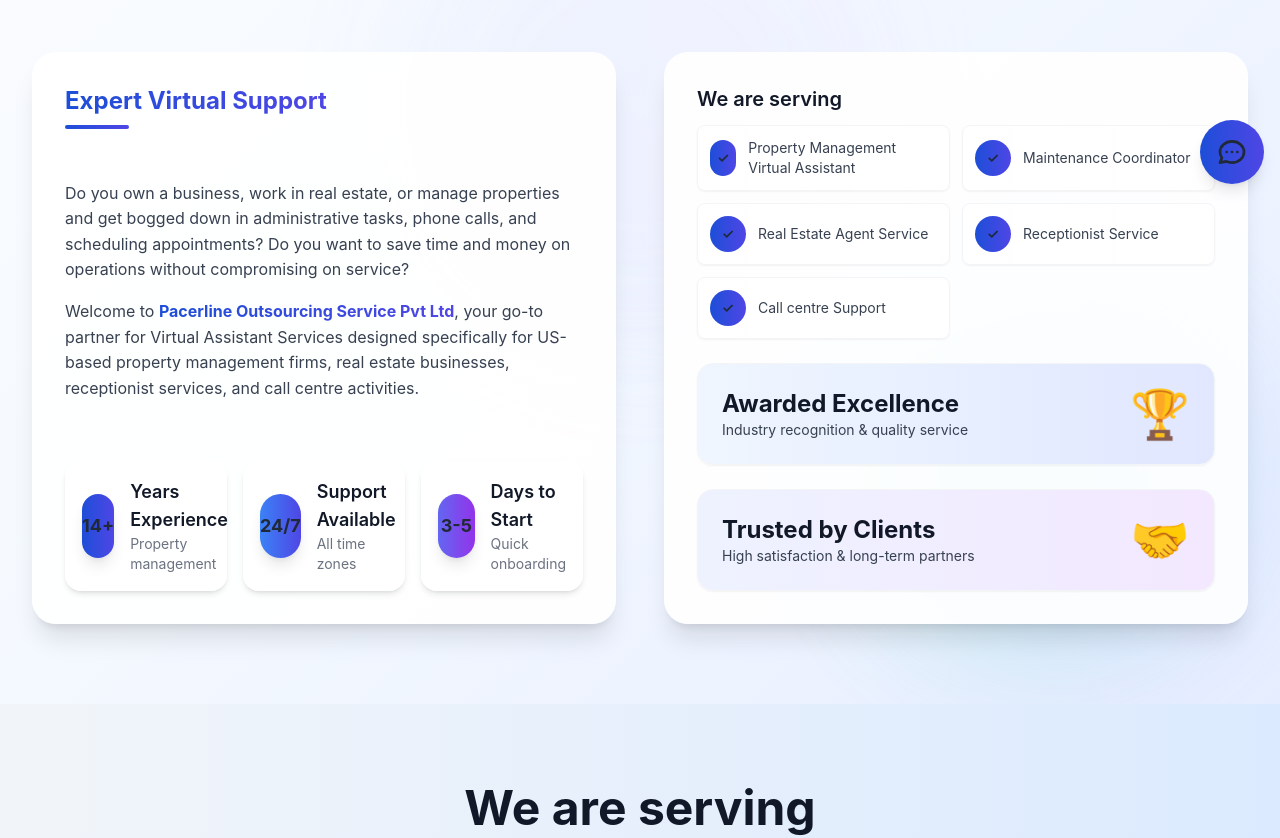
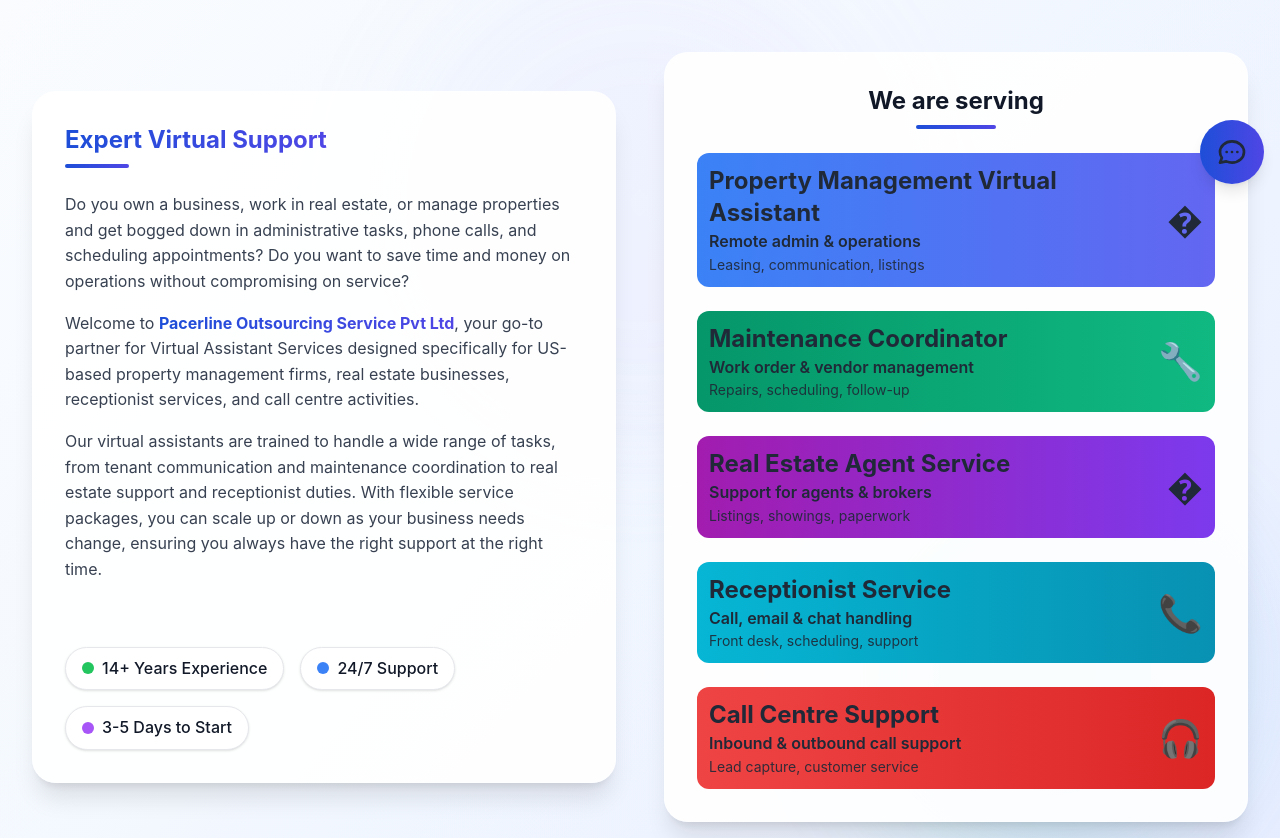
Before and after one commit to Ganesh33-wq/pacerline-website, a Next.js app: page /virtual-assistant in a window 1280 px wide. Shown: the part 600-1438 px from the top of the page. Built offline with nearby package versions, Linux system fonts and the light colour scheme.

Commit message:
Redesign: update card sizes and layout for equal height on virtual-assistant page

```diff
--- a/pages/virtual-assistant.tsx
+++ b/pages/virtual-assistant.tsx
@@ -1,12 +1,10 @@
 import Head from 'next/head'
 import Layout from '../components/Layout'
 import { useState } from 'react'
-import { useRouter } from 'next/router'
 
 const VirtualAssistantPage = () => {
   const [openFAQ, setOpenFAQ] = useState<number | null>(null)
   const [activeTab, setActiveTab] = useState(0)
-  const router = useRouter()
 
   const toggleFAQ = (index: number) => {
     setOpenFAQ(openFAQ === index ? null : index)
@@ -60,11 +58,11 @@
           {/* Phase 2: Content & CTA Section */}
           <div className="relative py-16 lg:py-20">
             <div className="max-w-7xl mx-auto px-4 sm:px-6 lg:px-8">
-              <div className="grid grid-cols-1 lg:grid-cols-2 gap-12 items-stretch">
+              <div className="grid grid-cols-1 lg:grid-cols-2 gap-12 items-center">
 
                 {/* Left Side - Content */}
-                <div className="space-y-8 animate-slide-in-left h-full">
-                  <div className="bg-white/90 backdrop-blur-sm rounded-3xl p-8 shadow-xl border border-white/20 hover:shadow-2xl transition-all duration-500 hover:-translate-y-2 group h-full flex flex-col justify-between">
+                <div className="space-y-8 animate-slide-in-left">
+                  <div className="bg-white/90 backdrop-blur-sm rounded-3xl p-8 shadow-xl border border-white/20 hover:shadow-2xl transition-all duration-500 hover:-translate-y-2 group">
                     <h2 className="text-2xl font-bold text-gray-900 mb-6 group-hover:text-[#092870] transition-colors duration-300">
                       <span className="bg-gradient-to-r from-[#092870] to-indigo-600 bg-clip-text text-transparent">Expert Virtual Support</span>
                       <div className="w-16 h-1 bg-gradient-to-r from-[#092870] to-indigo-600 rounded-full mt-2 group-hover:w-24 transition-all duration-300"></div>
@@ -76,66 +74,77 @@
                       <p className="hover:text-gray-900 transition-colors duration-300">
                         Welcome to <strong className="bg-gradient-to-r from-[#092870] to-indigo-600 bg-clip-text text-transparent">Pacerline Outsourcing Service Pvt Ltd</strong>, your go-to partner for Virtual Assistant Services designed specifically for US-based property management firms, real estate businesses, receptionist services, and call centre activities.
                       </p>
+                      <p className="hover:text-gray-900 transition-colors duration-300">
+                        Our virtual assistants are trained to handle a wide range of tasks, from tenant communication and maintenance coordination to real estate support and receptionist duties. With flexible service packages, you can scale up or down as your business needs change, ensuring you always have the right support at the right time.
+                      </p>
                     </div>
 
-                    <div className="mt-8 grid grid-cols-1 sm:grid-cols-3 gap-4">
-                      {[
-                        { badge: '14+', title: 'Years Experience', subtitle: 'Property management', color: 'from-[#092870] to-indigo-600' },
-                        { badge: '24/7', title: 'Support Available', subtitle: 'All time zones', color: 'from-blue-500 to-indigo-600' },
-                        { badge: '3-5', title: 'Days to Start', subtitle: 'Quick onboarding', color: 'from-indigo-500 to-purple-600' }
-                      ].map((s, i) => (
-                        <div key={i} className="bg-white/90 backdrop-blur-sm rounded-2xl p-4 shadow-md border border-white/20 flex items-center gap-4">
-                          <div className={`w-16 h-16 rounded-full flex items-center justify-center text-white font-bold text-lg bg-gradient-to-r ${s.color} shadow-lg`}>{s.badge}</div>
-                          <div>
-                            <div className="text-lg font-semibold text-gray-900">{s.title}</div>
-                            <div className="text-sm text-gray-500">{s.subtitle}</div>
+                    <div className="mt-8 flex flex-col sm:flex-row gap-4">
+                      <div className="flex flex-wrap gap-4 mt-8">
+                        <div className="flex items-center bg-white rounded-full px-4 py-2 shadow border">
+                          <span className="w-3 h-3 rounded-full bg-green-500 mr-2"></span>
+                          <span className="font-medium text-gray-900">14+ Years Experience</span>
+                        </div>
+                        <div className="flex items-center bg-white rounded-full px-4 py-2 shadow border">
+                          <span className="w-3 h-3 rounded-full bg-blue-500 mr-2"></span>
+                          <span className="font-medium text-gray-900">24/7 Support</span>
+                        </div>
+                        <div className="flex items-center bg-white rounded-full px-4 py-2 shadow border">
+                          <span className="w-3 h-3 rounded-full bg-purple-500 mr-2"></span>
+                          <span className="font-medium text-gray-900">3-5 Days to Start</span>
                         </div>
                       </div>
-                      ))}
                     </div>
                   </div>
                 </div>
 
                 {/* Right Side - Key Stats */}
-                <div className="space-y-6 animate-slide-in-right h-full">
-                  <div className="bg-white/90 backdrop-blur-sm rounded-3xl p-8 shadow-xl border border-white/20 hover:shadow-2xl transition-all duration-500 hover:-translate-y-2 h-full flex flex-col">
-                    {/* We are serving heading and services list */}
+                <div className="space-y-6 animate-slide-in-right">
+                  <div className="bg-white/90 backdrop-blur-sm rounded-3xl p-8 shadow-xl border border-white/20 hover:shadow-2xl transition-all duration-500 hover:-translate-y-2">
+                    <h3 className="text-2xl font-bold text-gray-900 mb-6 text-center">
+                      We are serving
+                      <div className="w-20 h-1 bg-gradient-to-r from-[#092870] to-indigo-600 rounded-full mx-auto mt-2"></div>
+                    </h3>
+                    <div className="grid grid-cols-1 gap-6">
+                      <div className="flex items-center justify-between p-3 bg-gradient-to-r from-[#3b82f6] via-[#6366f1] to-[#3b82f6] bg-size-200 bg-pos-0 hover:bg-pos-100 rounded-xl text-white transform hover:scale-105 transition-all duration-500 hover:shadow-xl group" style={{ minHeight: '70px' }}>
                         <div>
-                      <h3 className="text-xl font-semibold text-gray-900 mb-3">We are serving</h3>
-                      <div className="grid grid-cols-1 sm:grid-cols-2 gap-3 mb-6">
-                        {[
-                          'Property Management Virtual Assistant',
-                          'Maintenance Coordinator',
-                          'Real Estate Agent Service',
-                          'Receptionist Service',
-                          'Call centre Support'
-                        ].map((svc, idx) => (
-                          <div key={idx} className="flex items-center gap-3 bg-gradient-to-r from-white to-white/90 rounded-lg p-3 border border-gray-100 shadow-sm">
-                            <div className="w-9 h-9 rounded-full bg-gradient-to-r from-[#092870] to-indigo-600 flex items-center justify-center text-white font-semibold text-sm">✓</div>
-                            <div className="text-sm text-gray-700">{svc}</div>
+                          <div className="text-2xl font-bold group-hover:animate-pulse">Property Management Virtual Assistant</div>
+                          <div className="font-semibold">Remote admin & operations</div>
+                          <div className="text-sm opacity-90">Leasing, communication, listings</div>
                         </div>
-                        ))}
+                        <div className="text-4xl group-hover:animate-bounce">�</div>
                       </div>
+                      <div className="flex items-center justify-between p-3 bg-gradient-to-r from-[#059669] via-[#10b981] to-[#059669] bg-size-200 bg-pos-0 hover:bg-pos-100 rounded-xl text-white transform hover:scale-105 transition-all duration-500 hover:shadow-xl group" style={{ minHeight: '70px' }}>
+                        <div>
+                          <div className="text-2xl font-bold group-hover:animate-pulse">Maintenance Coordinator</div>
+                          <div className="font-semibold">Work order & vendor management</div>
+                          <div className="text-sm opacity-90">Repairs, scheduling, follow-up</div>
                         </div>
-
-                    {/* Award cards: two large image-style cards filling the right card */}
-                    <div className="mt-auto h-full">
-                      <div className="grid grid-rows-2 gap-6 h-full">
-                        <div className="row-span-1 flex-1 flex items-center justify-between p-6 bg-gradient-to-r from-blue-50 to-indigo-100 rounded-2xl text-gray-900 shadow-sm border border-gray-100">
+                        <div className="text-4xl group-hover:animate-bounce">🔧</div>
+                      </div>
+                      <div className="flex items-center justify-between p-3 bg-gradient-to-r from-[#a21caf] via-[#7c3aed] to-[#a21caf] bg-size-200 bg-pos-0 hover:bg-pos-100 rounded-xl text-white transform hover:scale-105 transition-all duration-500 hover:shadow-xl group" style={{ minHeight: '70px' }}>
                         <div>
-                            <div className="text-2xl font-bold">Awarded Excellence</div>
-                            <div className="text-sm text-gray-700">Industry recognition & quality service</div>
+                          <div className="text-2xl font-bold group-hover:animate-pulse">Real Estate Agent Service</div>
+                          <div className="font-semibold">Support for agents & brokers</div>
+                          <div className="text-sm opacity-90">Listings, showings, paperwork</div>
                         </div>
-                          <div className="text-5xl">🏆</div>
+                        <div className="text-4xl group-hover:animate-bounce">�</div>
                       </div>
-
-                        <div className="row-span-1 flex-1 flex items-center justify-between p-6 bg-gradient-to-r from-indigo-50 to-purple-100 rounded-2xl text-gray-900 shadow-sm border border-gray-100">
+                      <div className="flex items-center justify-between p-3 bg-gradient-to-r from-[#06b6d4] via-[#0891b2] to-[#06b6d4] bg-size-200 bg-pos-0 hover:bg-pos-100 rounded-xl text-white transform hover:scale-105 transition-all duration-500 hover:shadow-xl group" style={{ minHeight: '70px' }}>
                         <div>
-                            <div className="text-2xl font-bold">Trusted by Clients</div>
-                            <div className="text-sm text-gray-700">High satisfaction & long-term partners</div>
+                          <div className="text-2xl font-bold group-hover:animate-pulse">Receptionist Service</div>
+                          <div className="font-semibold">Call, email & chat handling</div>
+                          <div className="text-sm opacity-90">Front desk, scheduling, support</div>
                         </div>
-                          <div className="text-5xl">🤝</div>
+                        <div className="text-4xl group-hover:animate-bounce">📞</div>
                       </div>
+                      <div className="flex items-center justify-between p-3 bg-gradient-to-r from-[#ef4444] via-[#dc2626] to-[#ef4444] bg-size-200 bg-pos-0 hover:bg-pos-100 rounded-xl text-white transform hover:scale-105 transition-all duration-500 hover:shadow-xl group" style={{ minHeight: '70px' }}>
+                        <div>
+                          <div className="text-2xl font-bold group-hover:animate-pulse">Call Centre Support</div>
+                          <div className="font-semibold">Inbound & outbound call support</div>
+                          <div className="text-sm opacity-90">Lead capture, customer service</div>
+                        </div>
+                        <div className="text-4xl group-hover:animate-bounce">🎧</div>
                       </div>
                     </div>
                   </div>
@@ -239,7 +248,25 @@
           `}</style>
         </section>
 
-        {/* Why Choose Us (moved) */}
+        {/* Why Choose Us */}
+        <section className="relative py-20 bg-gradient-to-br from-slate-50 via-blue-50 to-indigo-50 overflow-hidden">
+          {/* Background Elements */}
+          <div className="absolute top-10 right-10 w-64 h-64 bg-gradient-to-r from-blue-400/10 to-indigo-400/10 rounded-full blur-3xl"></div>
+          <div className="absolute bottom-10 left-10 w-80 h-80 bg-gradient-to-r from-emerald-400/10 to-blue-400/10 rounded-full blur-3xl"></div>
+
+          <div className="relative max-w-7xl mx-auto px-4 sm:px-6 lg:px-8">
+            <div className="text-center mb-16">
+              <h2 className="text-4xl lg:text-5xl font-bold text-gray-900 mb-8">
+                Why Choose Our <span className="bg-gradient-to-r from-[#092870] to-indigo-600 bg-clip-text text-transparent">Virtual Assistant Services?</span>
+              </h2>
+              <div className="bg-white/90 backdrop-blur-sm rounded-3xl p-8 shadow-xl max-w-5xl mx-auto border border-white/20">
+                <p className="text-xl text-gray-700">
+                  Our team brings over a decade of experience supporting clients in the property management and real estate sectors. We are a pool of professionals with good understand of USA market to deliver seamless support for your business.
+                </p>
+              </div>
+            </div>
+          </div>
+        </section>
 
         {/* Who We Serve */}
         <section className="relative py-20 bg-gradient-to-r from-slate-100 to-blue-100">
@@ -771,18 +798,6 @@
               </div>
             </div>
 
-            {/* Inserted: Why Choose Our Virtual Assistant Services (moved here) */}
-            <div className="text-center mb-12">
-              <h2 className="text-4xl lg:text-5xl font-bold text-gray-900 mb-8">
-                Why Choose Our <span className="bg-gradient-to-r from-[#092870] to-indigo-600 bg-clip-text text-transparent">Virtual Assistant Services?</span>
-              </h2>
-              <div className="bg-white/90 backdrop-blur-sm rounded-3xl p-8 shadow-xl max-w-5xl mx-auto border border-white/20">
-                <p className="text-xl text-gray-700">
-                  Our team brings over a decade of experience supporting clients in the property management and real estate sectors. We are a pool of professionals with good understand of USA market to deliver seamless support for your business.
-                </p>
-              </div>
-            </div>
-
             <div className="space-y-6">
               {[
                 {
@@ -880,10 +895,10 @@
                 Join hundreds of property management companies, real estate professionals, and businesses who trust Pacerline for expert virtual assistant services. Start saving time and money while improving your customer service today.
               </p>
               <div className="flex flex-col sm:flex-row gap-4 justify-center">
-                <button onClick={() => router.push('/book-demo')} className="bg-gradient-to-r from-[#092870] via-indigo-600 to-[#092870] bg-size-200 bg-pos-0 hover:bg-pos-100 text-white px-8 py-4 rounded-full font-semibold text-lg hover:shadow-2xl transition-all duration-500 transform hover:scale-105 relative overflow-hidden group">
+                <button className="bg-gradient-to-r from-[#092870] via-indigo-600 to-[#092870] bg-size-200 bg-pos-0 hover:bg-pos-100 text-white px-8 py-4 rounded-full font-semibold text-lg hover:shadow-2xl transition-all duration-500 transform hover:scale-105 relative overflow-hidden group">
                   <span className="relative z-10">Get Virtual Assistant Support</span>
                 </button>
-                <button onClick={() => router.push('/book-demo')} className="border-2 border-[#092870] text-[#092870] px-8 py-4 rounded-full font-semibold text-lg hover:bg-gradient-to-r hover:from-[#092870] hover:to-indigo-600 hover:text-white hover:border-transparent transition-all duration-500 hover:shadow-xl hover:scale-105">
+                <button className="border-2 border-[#092870] text-[#092870] px-8 py-4 rounded-full font-semibold text-lg hover:bg-gradient-to-r hover:from-[#092870] hover:to-indigo-600 hover:text-white hover:border-transparent transition-all duration-500 hover:shadow-xl hover:scale-105">
                   Schedule Free Consultation
                 </button>
               </div>
```
Lines whose indentation alone changed are shown as unchanged.
